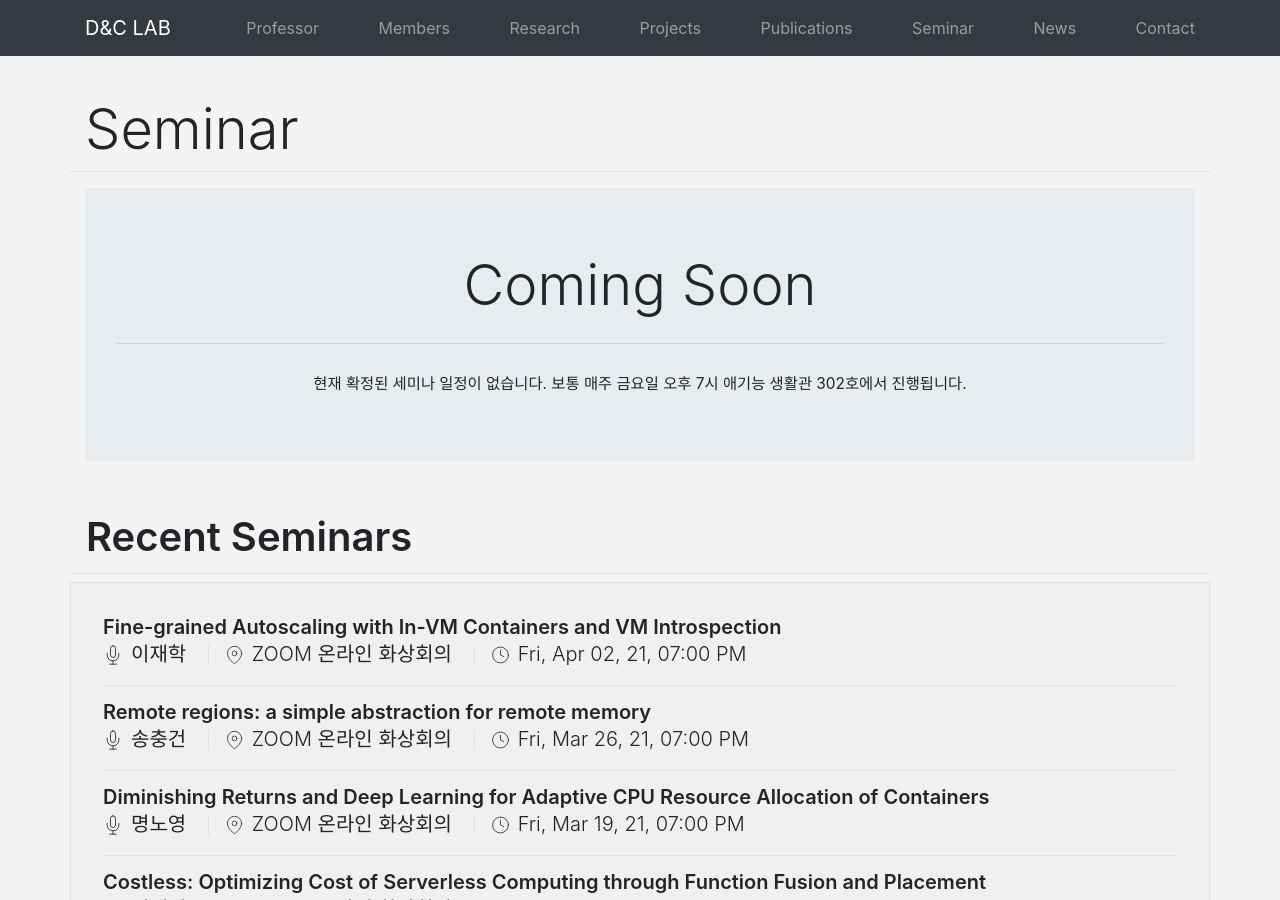
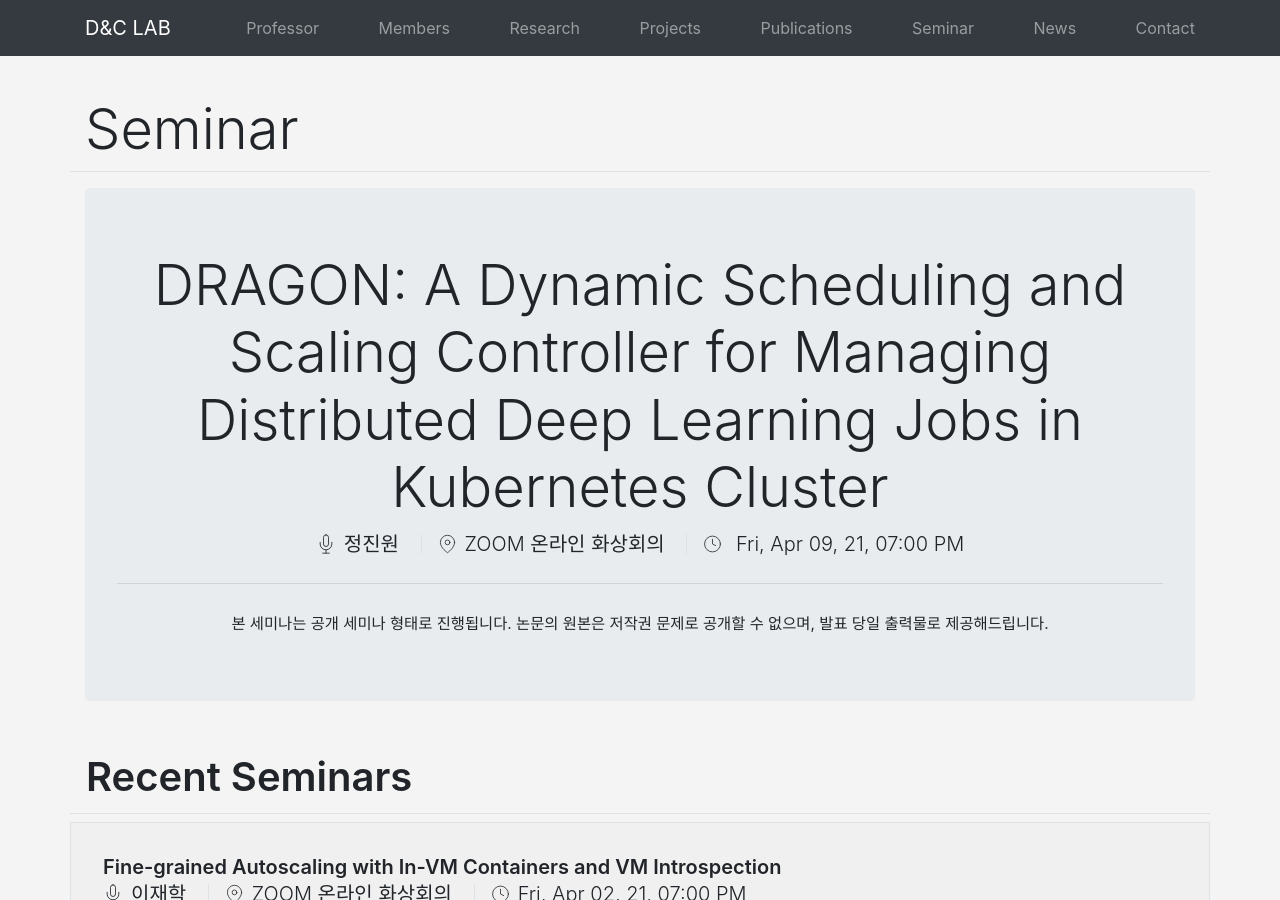
Before and after one commit to KU-Cloud/ku-cloud.github.io, a Jekyll site: the page built from seminar.html, in a window 1280 px wide and 900 px high. Built offline with Jekyll 4.4.1, drawn with Linux system fonts in a browser that asks for light colours.

Commit message:
update seminars

```diff
--- a/_data/seminars.yaml
+++ b/_data/seminars.yaml
@@ -687,3 +687,7 @@
   date: 2021-04-02T19:00:00.000+0900
   speacker: 이재학
   location: ZOOM 온라인 화상회의
+- title: 'DRAGON: A Dynamic Scheduling and Scaling Controller for Managing Distributed Deep Learning Jobs in Kubernetes Cluster '
+  date: 2021-04-09T19:00:00.000+0900
+  speacker: 정진원
+  location: ZOOM 온라인 화상회의
```
